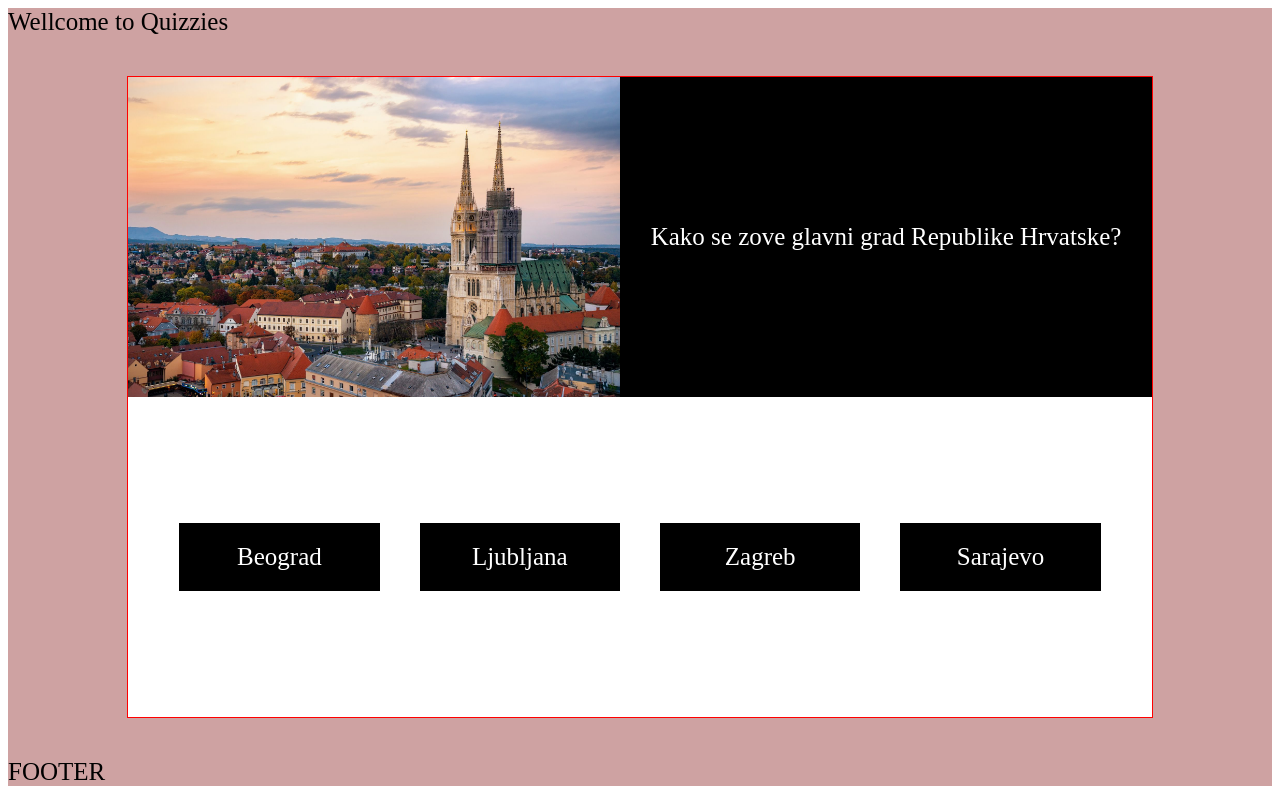
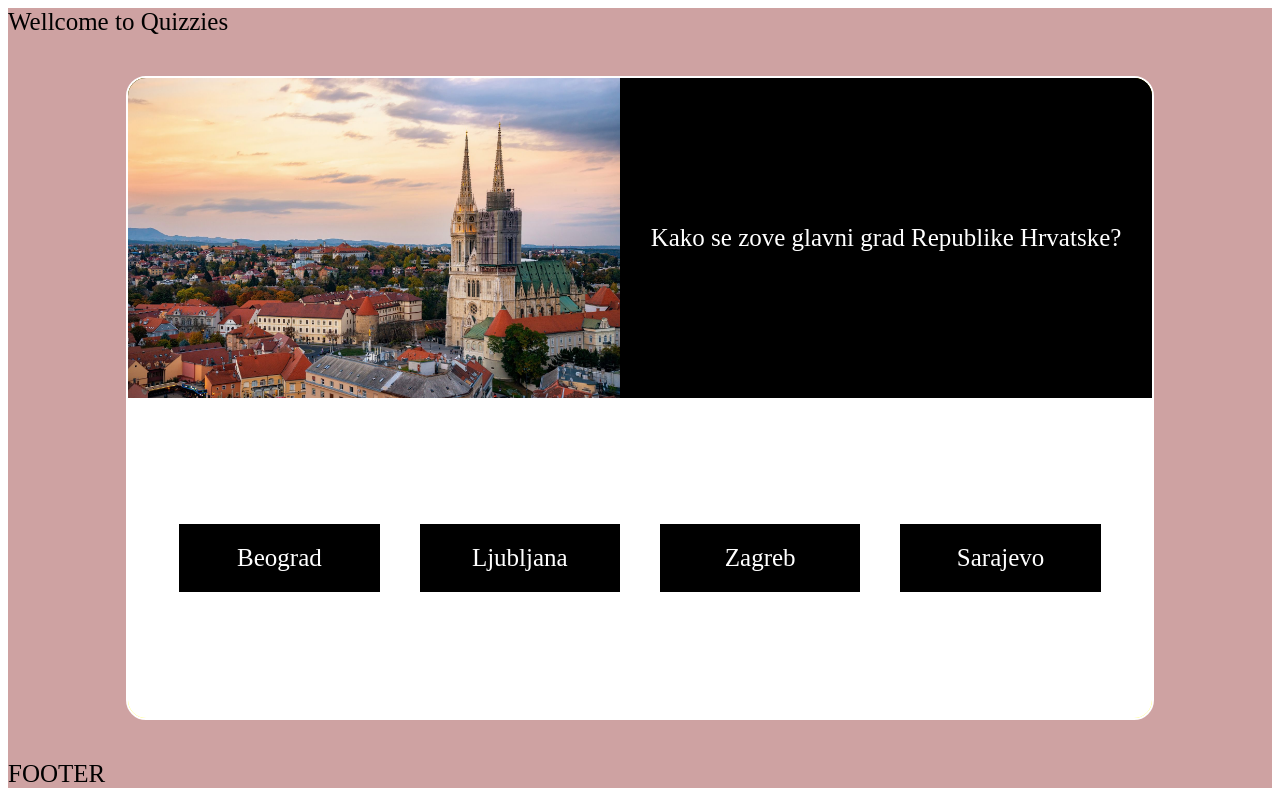
Before and after one commit to mmarkovi3g/Quizzies, a React (Create React App) app: page / in a window 1280 px wide. Built offline with nearby package versions, Linux system fonts and the light colour scheme.

Commit message:
Updated question css
Before i start implementig logic, i need to learn how to get props form server / external file.

```diff
--- a/src/components/Question.css
+++ b/src/components/Question.css
@@ -1,13 +1,15 @@
 .question {
   background-color: yellow;
   margin: 2rem auto;
-  border: 1px solid red;
+  border: 2px solid white;
+  border-radius: 1rem;
   width: 80vw;
   height: 80vh;
   display: flex;
   flex-direction: column;
   justify-content: center;
   align-items: center;
+  overflow: hidden;
 }
 
 .header {
@@ -65,4 +67,5 @@
   padding: 1rem;
   width: 25%;
   text-align: center;
+  cursor: pointer;
 }
```
